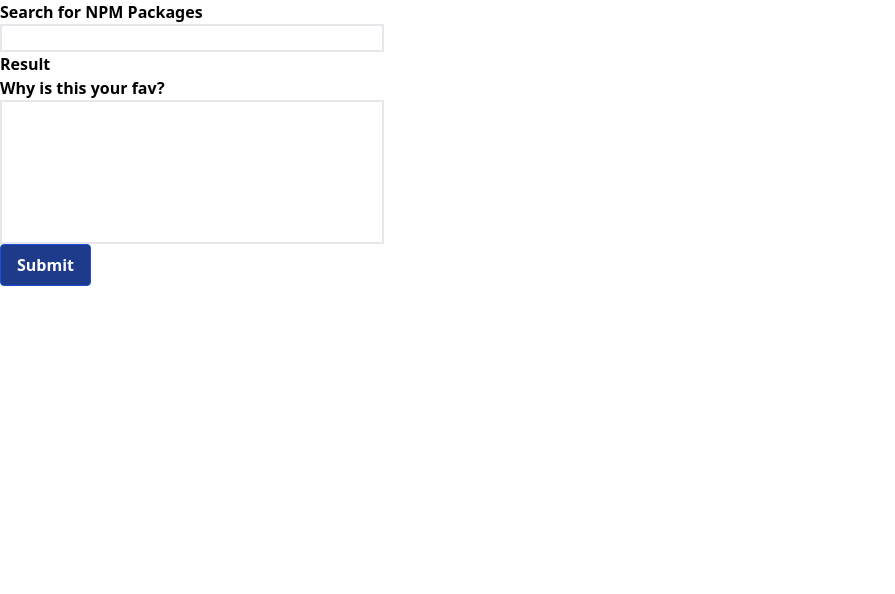
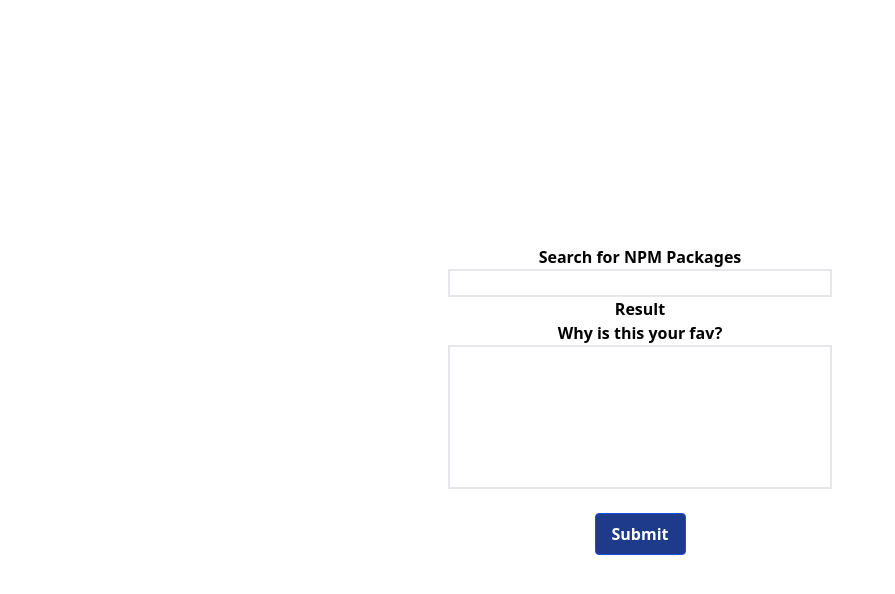
Before and after one commit to Gaikawade/Beta-Electric-Assignment, a React (Create React App) app in the folder client/: page /fav in a window 1280 px wide. Shown: the top 594 px of the page, without its empty margins (0-895 px from the left). Built offline with nearby package versions, Linux system fonts and the light colour scheme.

Commit message:
Home and Fav Page

```diff
--- a/client/package.json
+++ b/client/package.json
@@ -8,6 +8,8 @@
     "@testing-library/user-event": "^13.5.0",
     "react": "^18.2.0",
     "react-dom": "^18.2.0",
+    "react-router": "^6.4.5",
+    "react-router-dom": "^6.4.5",
     "react-scripts": "5.0.1",
     "web-vitals": "^2.1.4"
   },
--- a/client/src/App.js
+++ b/client/src/App.js
@@ -1,6 +1,15 @@
 import React from "react";
 import Home from "./Components/Home";
+import Fav from "./Components/Fav";
+import { BrowserRouter, Route, Routes } from "react-router-dom";
 
 export default function App() {
-    return <Home/>;
+    return (
+        <BrowserRouter>
+            <Routes>
+                <Route path="/" element={<Home />}></Route>
+                <Route path="fav" element={<Fav />}></Route>
+            </Routes>
+        </BrowserRouter>
+    );
 }
--- /dev/null
+++ b/client/src/Components/Fav.jsx
@@ -0,0 +1,25 @@
+import React from "react";
+
+export default function Home() {
+    return (
+        <div className="flex h-screen flex-col items-center justify-center">
+            <p className="font-bold">Search for NPM Packages</p>
+            <input
+                className="border-2 border-stale-700 w-96 "
+                type="text"
+                name="name"
+            />
+            <p className="font-bold">Result</p>
+            <p className="font-bold">Why is this your fav?</p>
+            <input
+                className="border-2 border-stale-700 h-36 w-96"
+                type="text"
+                name="name"
+            />
+            <br />
+            <button class="bg-blue-900 hover:bg-blue-700 text-white font-bold py-2 px-4 border border-blue-700 rounded ">
+                Submit
+            </button>
+        </div>
+    );
+}
--- a/client/src/Components/Home.jsx
+++ b/client/src/Components/Home.jsx
@@ -1,25 +1,23 @@
 import React from "react";
+import { useNavigate } from "react-router";
+export default function Home() {
+  const navigate = useNavigate();
 
-export default function Home() {
+  function AddFav(){
+    navigate('/fav');
+  }
+
     return (
-        <div className="">
-            <p className="font-bold">Search for NPM Packages</p>
-            <input
-                className="border-2 border-stale-700 w-96 "
-                type="text"
-                name="name"
-            />
-            <p className="font-bold">Result</p>
-            <p className="font-bold">Why is this your fav?</p>
-            <input
-                className="border-2 border-stale-700 h-36 w-96"
-                type="text"
-                name="name"
-            />
+        <div className="flex h-screen flex-col items-center justify-center">
+            <p className="font-bold">Welcome to Favorite NPM Packages</p>
             <br />
-            <button class="bg-blue-900 hover:bg-blue-700 text-white font-bold py-2 px-4 border border-blue-700 rounded ">
-                Submit
-            </button>
+            <div className="border-2 flex flex-col items-center justify-center w-4/5">
+                <p>You don't have any favs yet. Please add.</p>
+                <br />
+                <button className="font-bold bg-button_color rounded p-2 text to-button_text" onClick={AddFav}>
+                    Add Fav
+                </button>
+            </div>
         </div>
     );
 }
--- a/client/tailwind.config.js
+++ b/client/tailwind.config.js
@@ -4,10 +4,8 @@
     theme: {
         extend: {
             colors: {
-                primary: "#171717",
-                secondary: "#272727",
-                "dark-subtle": "rgba(255,255,255,0.5)",
-                "light-subtle": "rgba(39,39,39,0.5)",
+                "button_color": "#6558F5",
+                "button_text": "#FFFFFF"
             },
         },
     },
```
Also changed, not shown: 1 other file (tests, documents, lock files or other folders).
